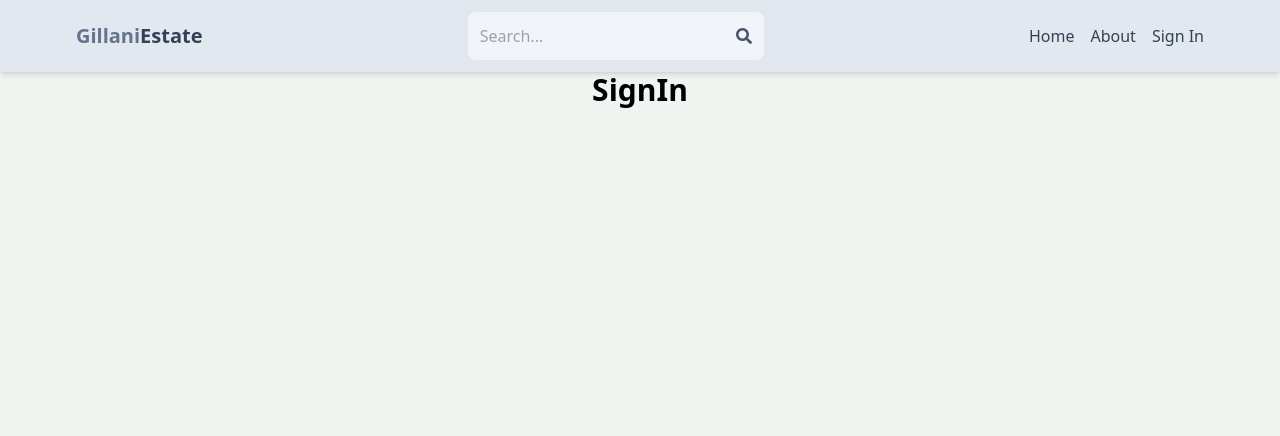
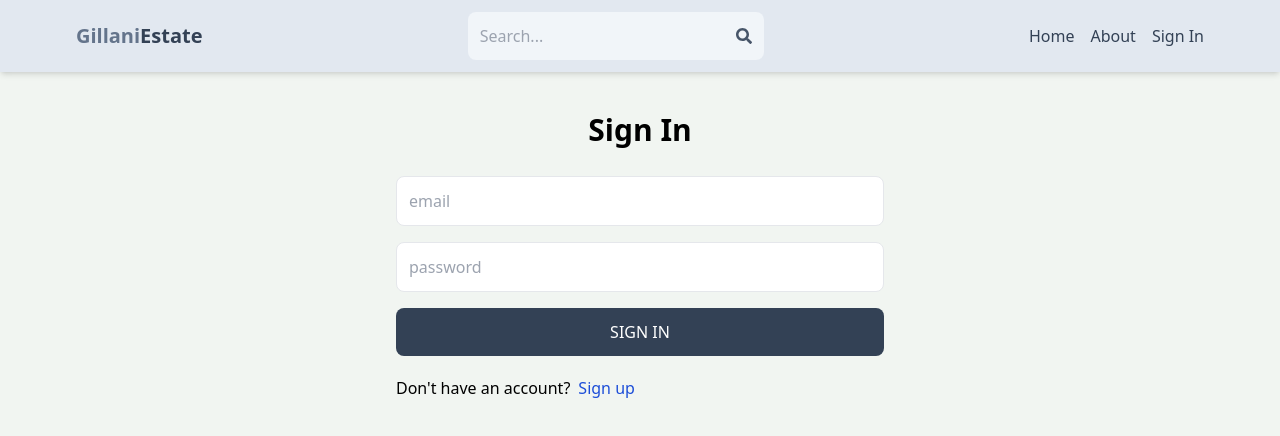
Before and after one commit to AmmaraGillani/real-estate, a React (Vite) app in the folder client/: page /sign-in in a window 1280 px wide. Shown: the top 436 px of the page. Built offline with nearby package versions, Linux system fonts and the light colour scheme.

Commit message:
complete sign in page functionality

```diff
--- a/client/src/pages/SignIn.jsx
+++ b/client/src/pages/SignIn.jsx
@@ -1,10 +1,79 @@
-import React from 'react'
+import { useState } from 'react';
+import { Link, useNavigate } from 'react-router-dom';
 
-export default function Signin() {
+
+export default function SignIn() {
+  const [formData, setFormData] = useState({});
+  const [error, setError] = useState(null);
+  const [loading, setLoading] = useState(false);
+  const navigate = useNavigate();
+  const handleChange = (e) => {
+    setFormData({
+      ...formData,
+      [e.target.id]: e.target.value,
+    });
+  };
+  const handleSubmit = async (e) => {
+    e.preventDefault();
+    try {
+      setLoading(true);
+      const res = await fetch('/api/auth/signin', {
+        method: 'POST',
+        headers: {
+          'Content-Type': 'application/json',
+        },
+        body: JSON.stringify(formData),
+      });
+      const data = await res.json();
+      console.log(data);
+      if (data.success === false) {
+        setLoading(false);
+        setError(data.message);
+        return;
+      }
+      setLoading(false);
+      setError(null);
+      navigate('/');
+    } catch (error) {
+      setLoading(false);
+      setError(error.message);
+    }
+  };
   return (
-    <div>
-      <h1 className='text-3xl text-center font-semibold'>  SignIn </h1>
+    <div className='p-3 max-w-lg mx-auto'>
+      <h1 className='text-3xl text-center font-semibold my-7'>Sign In</h1>
+      <form onSubmit={handleSubmit} className='flex flex-col gap-4'>
 
+        <input
+          type='email'
+          placeholder='email'
+          className='border p-3 rounded-lg'
+          id='email'
+          onChange={handleChange}
+        />
+        <input
+          type='password'
+          placeholder='password'
+          className='border p-3 rounded-lg'
+          id='password'
+          onChange={handleChange}
+        />
+
+        <button
+          disabled={loading}
+          className='bg-slate-700 text-white p-3 rounded-lg uppercase hover:opacity-95 disabled:opacity-80'
+        >
+          {loading ? 'Loading...' : 'Sign In'}
+        </button>
+
+      </form>
+      <div className='flex gap-2 mt-5'>
+        <p> Don't have an account?</p>
+        <Link to={'/sign-up'}>
+          <span className='text-blue-700'>Sign up</span>
+        </Link>
       </div>
-  )
+      {error && <p className='text-red-500 mt-5'>{error}</p>}
+    </div>
+  );
 }
```
